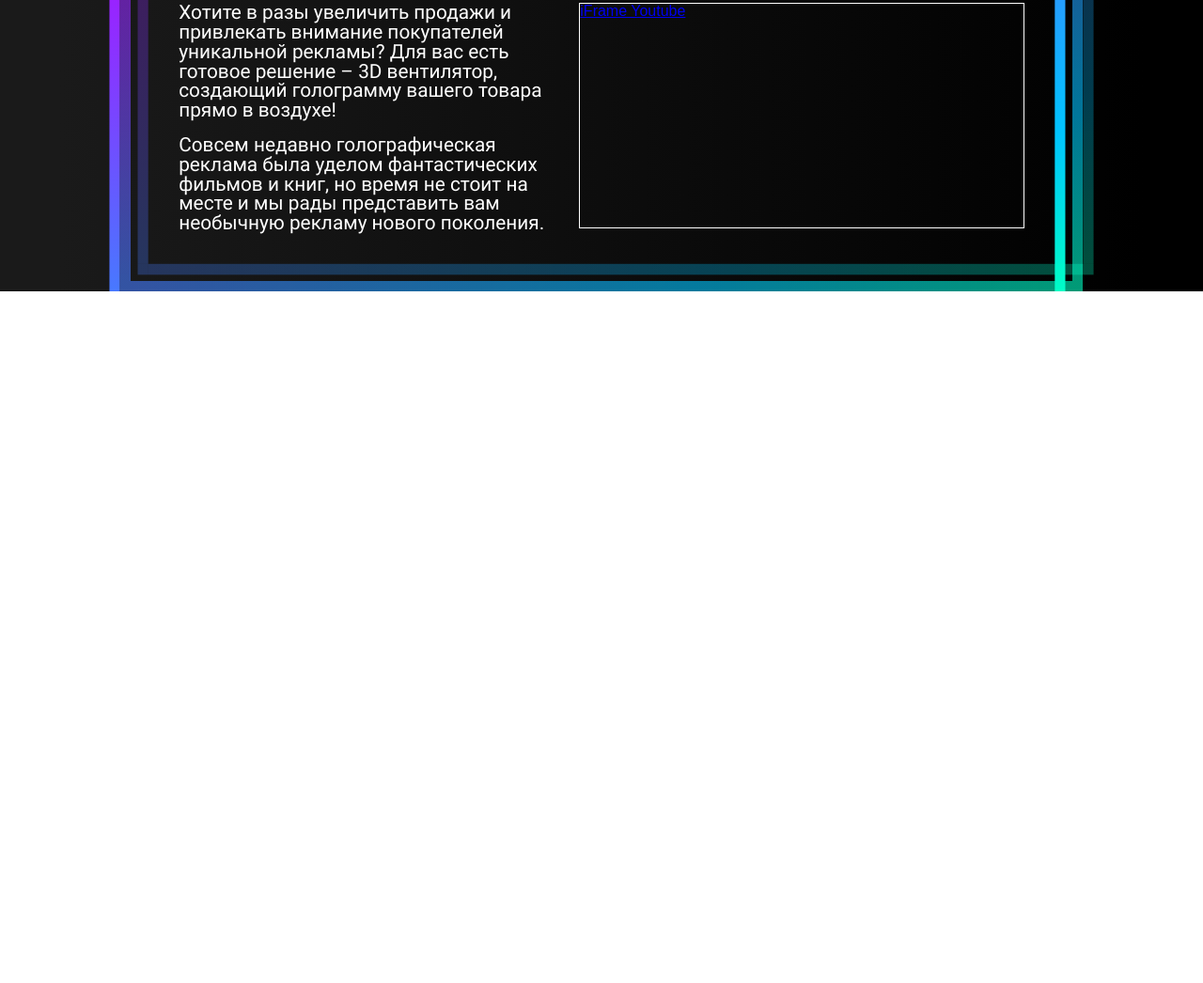
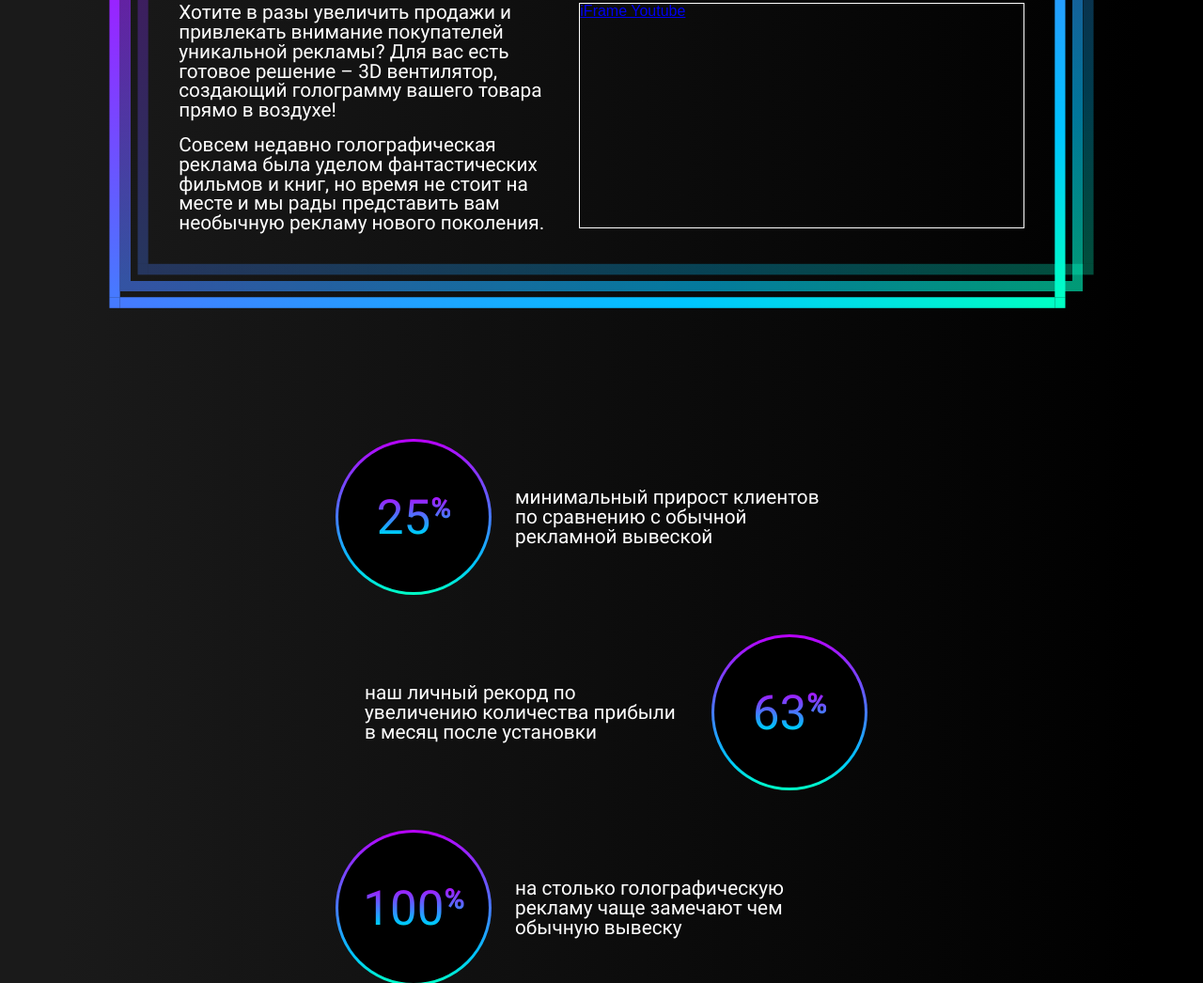
Before and after one commit to TarasMazurkevich/hologram.github.io, a website: page source/index.html in a window 1280 px wide. Shown: the part 1211-2257 px from the top of the page at 94% size. Before the commit the page ends 1521 px from the top, so only its background shows below. Drawn offline with nearby package versions, Linux system fonts and the light colour scheme; files that its build step writes are made by us from their sources; a web font is replaced by a local one.

Commit message:
create section (advantages) : tvsy6520@gmail.com

```diff
--- a/source/index.html
+++ b/source/index.html
@@ -142,6 +142,33 @@
             </div>
         </section>
 
+
+        <!-- ADVANTAGES -->
+        <section class="advan">
+            <div class="advan__wrap">
+                <ul class="advan__list">
+                    <li class="advan__item">
+                        <div class="advan_percent">
+                            <p>25<span>%</span></p>
+                        </div>
+                        <p class="advan_text">минимальный прирост клиентов по сравнению с обычной рекламной вывеской</p>
+                    </li>
+                    <li class="advan__item">
+                        <div class="advan_percent">
+                            <p>63<span>%</span></p>
+                        </div>
+                        <p class="advan_text">наш личный рекорд по увеличению количества прибыли в месяц после установки</p>
+                    </li>
+                    <li class="advan__item">
+                        <div class="advan_percent">
+                            <p>100<span>%</span></p>
+                        </div>
+                        <p class="advan_text">на столько голографическую рекламу чаще замечают чем обычную вывеску</p>
+                    </li>
+                </ul>
+            </div>
+        </section>
+
     </div>
 
 
--- /dev/null
+++ b/source/scss/layout/advan.scss
@@ -0,0 +1,122 @@
+.advan {
+	margin-top: 10rem;
+
+	&__list {
+		display: flex;
+		flex-direction: column;
+		align-items: center;
+		justify-content: center;
+	}
+
+	&__item {
+		display: flex;
+		flex-direction: column;
+		align-items: center;
+
+		@media screen and (min-width: 768px) {
+			flex-direction: row;
+		}
+
+		&:nth-of-type(2n) {
+			@media screen and (min-width: 768px) {
+				flex-direction: row-reverse;
+			}
+		}
+
+		&:not(:first-of-type) {
+			margin-top: 3rem;
+		}
+	}
+
+	&_percent {
+		position: relative;
+		display: flex;
+		align-items: center;
+		justify-content: center;
+
+		border-radius: 50%;
+		width: 5rem;
+		height: 5rem;
+
+		background-color: #000;
+
+		@media screen and (min-width: 768px) {
+			width: 7rem;
+			height: 7rem;
+		}
+
+		@media screen and (min-width: 1200px) {
+			width: 10rem;
+			height: 10rem;
+		}
+
+		&::before {
+			content: '';
+			position: absolute;
+			top: -.2rem;
+			bottom: -.2rem;
+			left: -.2rem;
+			right: -.2rem;
+			display: block;
+			z-index: -2;
+
+			border-radius: 50%;
+
+		    background: linear-gradient(to bottom, $wv-purple 0%, $wv-blue 80%, $wv-green 100%);
+		}
+
+		p {
+			display: flex;
+			align-items: flex-start;
+
+			background: linear-gradient(to bottom, $wv-purple 0%, $wv-blue 80%, $wv-green 100%);
+			background-clip: text;
+			-webkit-background-clip: text;
+			color: transparent;
+
+			@include f-reg(1.8rem);
+
+			@media screen and (min-width: 768px) {
+				font-size: 2.4rem;
+			}
+
+			@media screen and (min-width: 1200px) {
+				font-size: 3.2rem;
+			}
+		}
+
+		span {
+			margin-top: .15rem;
+
+			@include f-reg(1rem);
+			font-weight: bold;
+
+			@media screen and (min-width: 768px) {
+				font-size: 1.4rem;
+			}
+
+			@media screen and (min-width: 1200px) {
+				font-size: 1.8rem;
+			}
+		}
+	}
+
+	&_text {
+		margin-top: 2rem;
+		padding: {
+			right: 5%;
+			left: 5%;
+		}
+		max-width: 25rem;
+
+		@include f-reg(1rem);
+		text-align: center;
+
+		@media screen and (min-width: 768px) {
+			margin-top: 0;
+
+			text-align: left;
+			font-size: 1.3rem;
+		}
+	}
+}
--- a/source/scss/main.scss
+++ b/source/scss/main.scss
@@ -6,3 +6,4 @@
 
 @import 'layout/top';
 @import 'layout/desc';
+@import 'layout/advan';
```
